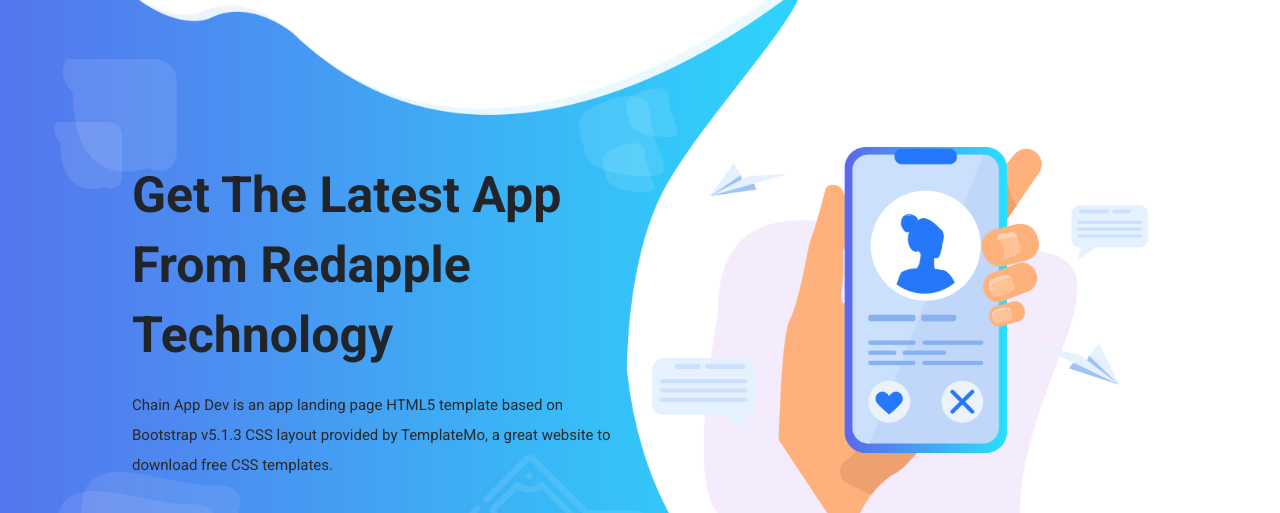
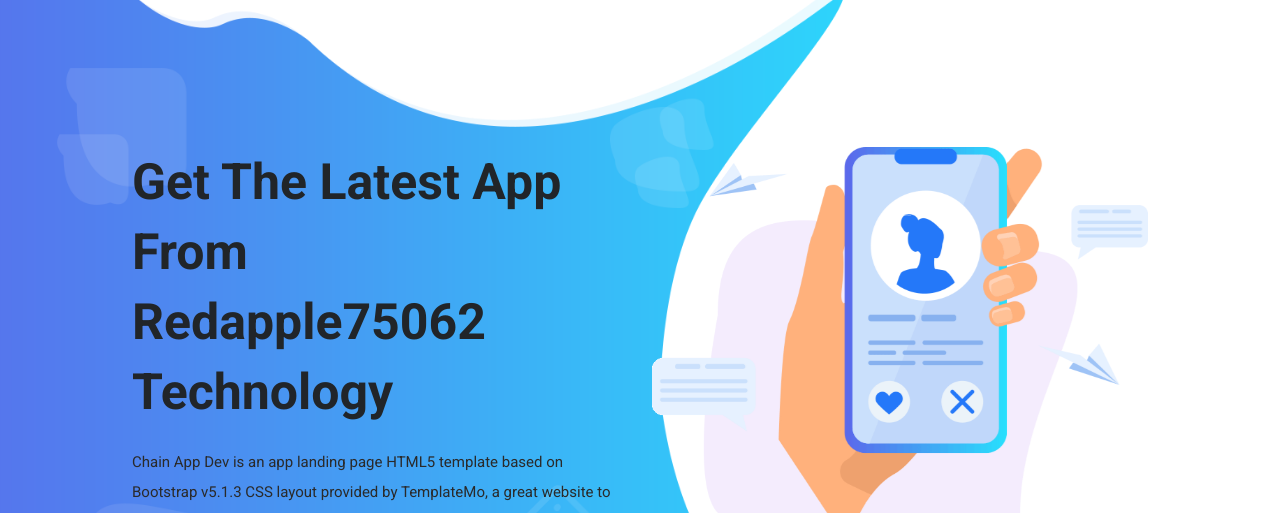
Before and after one commit to rahathossain75062/jenkins, a plain HTML site: page index.html in a window 1280 px wide. Shown: the part 103-616 px from the top of the page. Drawn offline with Linux system fonts and the light colour scheme.

Commit message:
updated version

```diff
--- a/index.html
+++ b/index.html
@@ -174,7 +174,7 @@ https://templatemo.com/tm-570-chain-app-dev
               <div class="left-content show-up header-text wow fadeInLeft" data-wow-duration="1s" data-wow-delay="1s">
                 <div class="row">
                   <div class="col-lg-12">
-                    <h2>Get The Latest App From Redapple Technology</h2>
+                    <h2>Get The Latest App From Redapple75062 Technology</h2>
                     <p>Chain App Dev is an app landing page HTML5 template based on Bootstrap v5.1.3 CSS layout provided by TemplateMo, a great website to download free CSS templates.</p>
                   </div>
                   <div class="col-lg-12">
```
